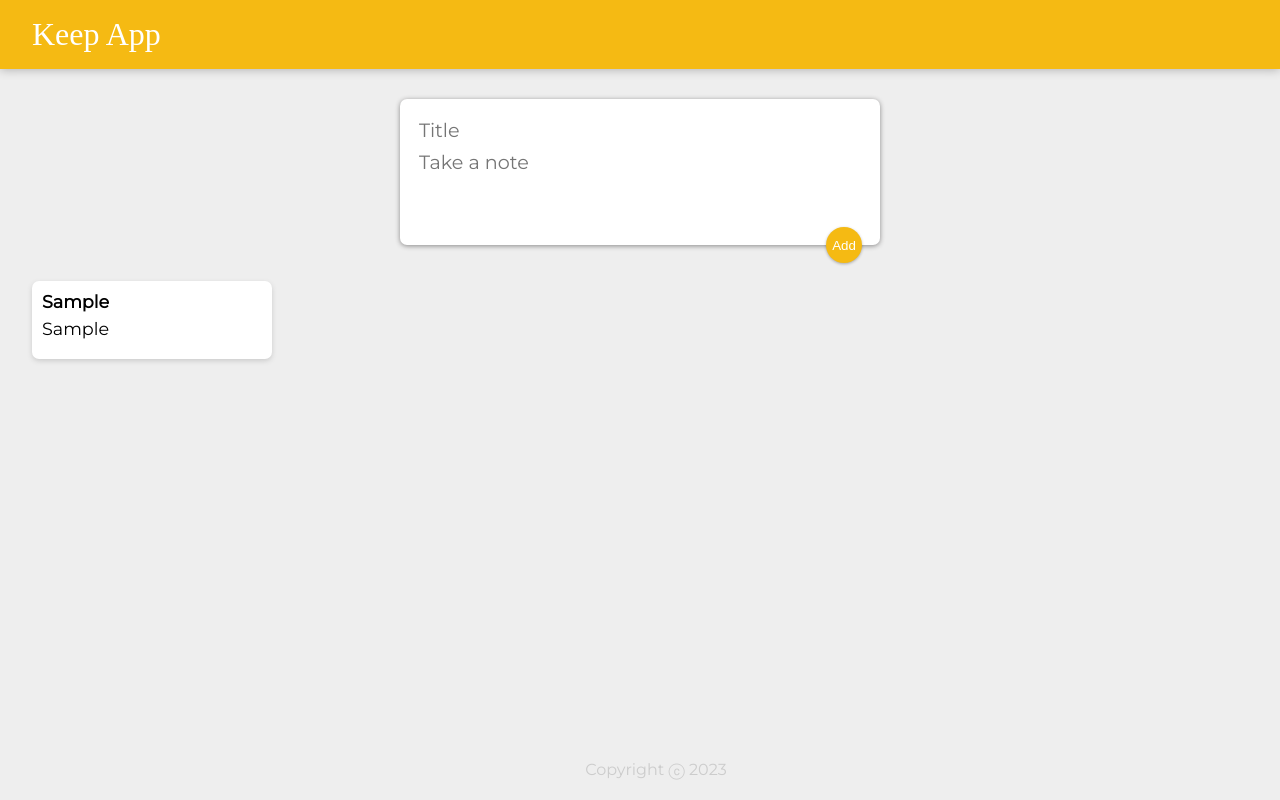
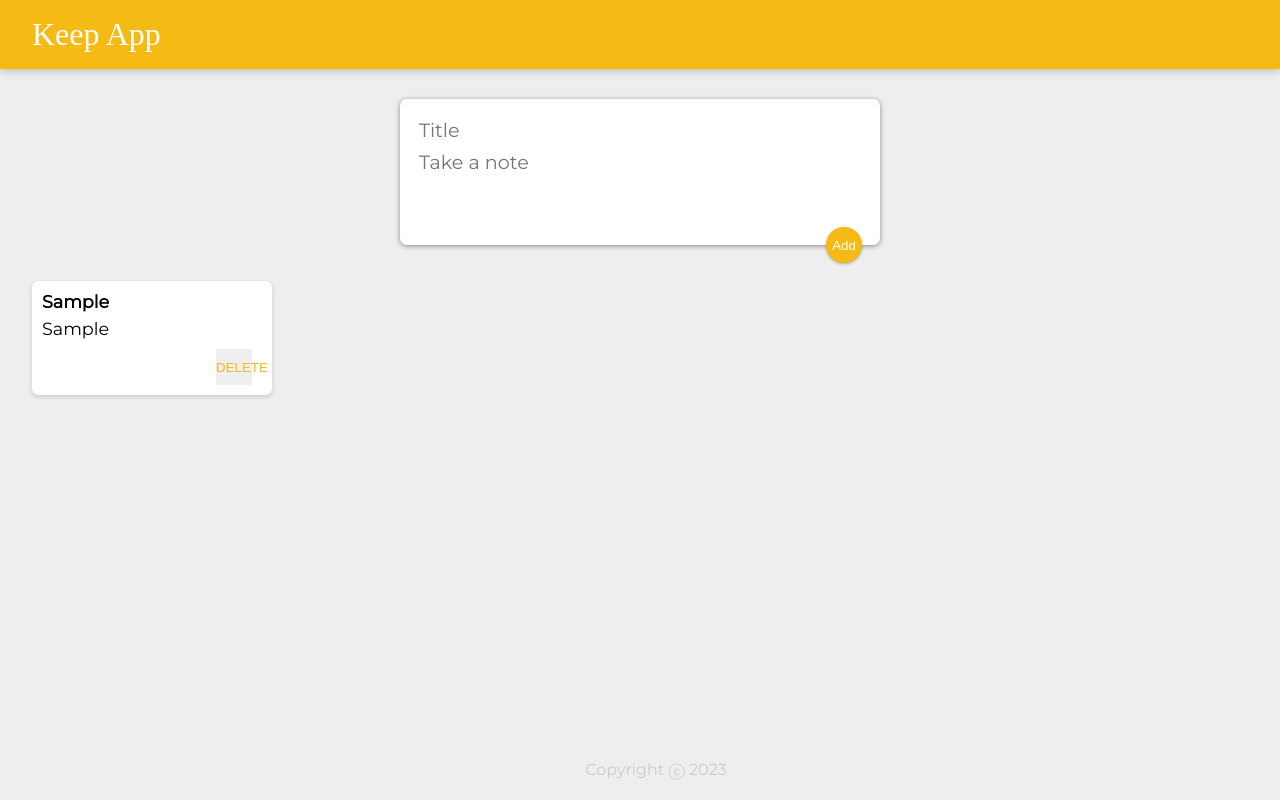
Before and after one commit to Praneeth003/keep_app_clone, a React (Create React App) app: page / in a window 1280 px wide. Both pictures are taken after typing "Sample", "Sample" into the empty fields and a click on the button "Add". Built offline with nearby package versions, Linux system fonts and the light colour scheme; a web font is replaced by a local one.

Commit message:
implement delete note functionality

```diff
--- a/src/components/App.jsx
+++ b/src/components/App.jsx
@@ -17,14 +17,22 @@ function App() {
       ];
     }));
   }
+
+  function delNote(id) {
+    setNNote(prev => {
+      return prev.filter((i, index) => {
+        return index !== id;
+      });
+    });
+  }
   return (
     <div>
       <Header />
       <Create
         add = {addNote}
       />
-      {nNote.map(i => {
-      return(<Note title={i.title} content={i.content} />);
+      {nNote.map((i, index) => {
+      return(<Note  id = {index} key = {index} title={i.title} content={i.content}  del = {delNote} />);
       })}
       <Footer />
     </div>
--- a/src/components/Note.jsx
+++ b/src/components/Note.jsx
@@ -1,10 +1,14 @@
 import React from "react";
 
 function Note(props) {
+  function handler(){
+    props.del(props.id);
+  }
   return (
     <div className="note">
       <h1>{props.title}</h1>
       <p>{props.content}</p>
+      <button onClick={handler}>DELETE</button>
     </div>
   );
 }
```
